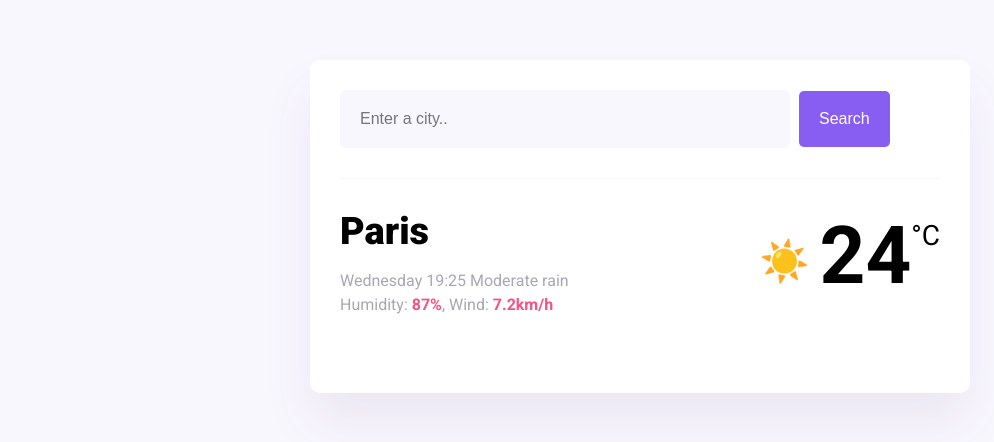
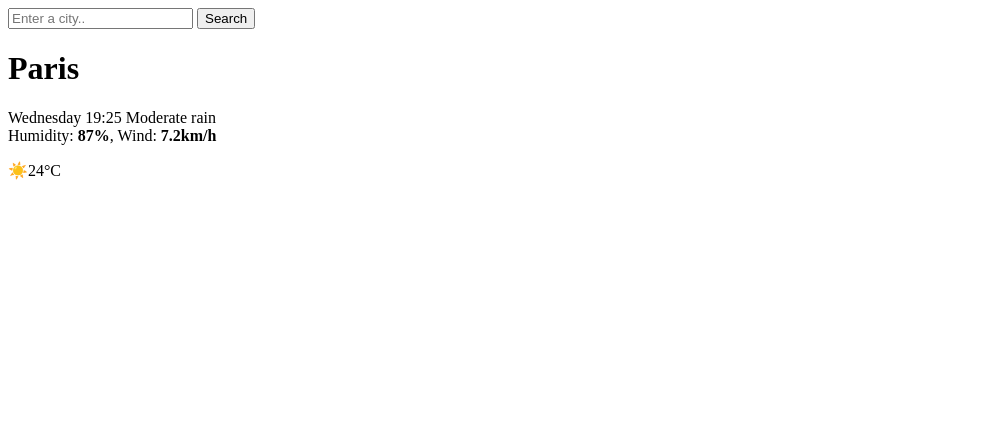
Before and after one commit to Smithmercykomiyo/first-weather-app, a website: page index.html in a window 1280 px wide. Shown: the whole page, without its empty margins (0-994 px from the left). Drawn offline with nearby package versions, Linux system fonts and the light colour scheme; files that its build step writes are made by us from their sources.

Commit message:
Update index.html

```diff
--- a/index.html
+++ b/index.html
@@ -9,7 +9,7 @@
       href="https://fonts.googleapis.com/css2?family=Roboto:ital,wght@0,100;0,400;0,500;0,700;0,900;1,100;1,300;1,400;1,500;1,700;1,900&display=swap"
       rel="stylesheet"
     />
-    <link rel="stylesheet" href="src/styles.css" />
+    <link rel="stylesheet"
     <script src="https://unpkg.com/axios@1.1.2/dist/axios.min.js"></script>
     <title>My weather application</title>
   </head>
```
